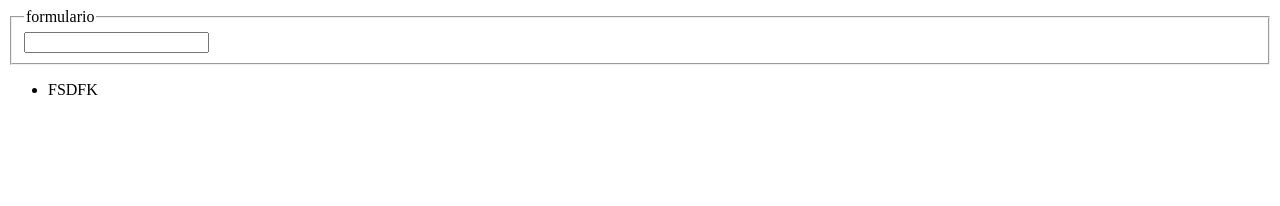
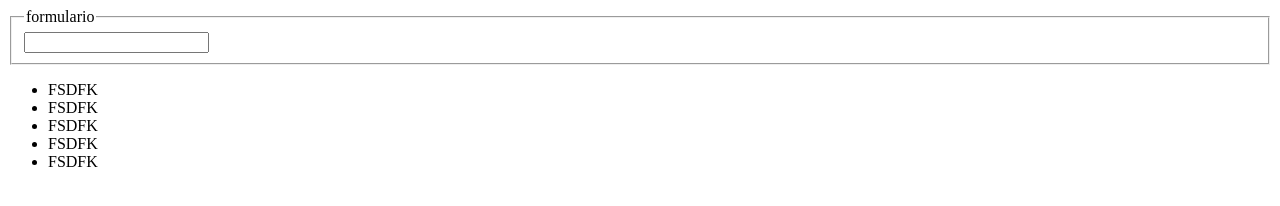
Before and after one commit to Maurimen32/clase-formulario, a plain HTML site: page formaularios/index.html in a window 1280 px wide. Drawn offline with Linux system fonts and the light colour scheme.

Commit message:
cambiando de rama

```diff
--- a/formaularios/index.html
+++ b/formaularios/index.html
@@ -23,6 +23,10 @@
         <DIV>
             <UL>
                 <LI>FSDFK</LI>
+                <LI>FSDFK</LI>
+                <LI>FSDFK</LI>
+                <LI>FSDFK</LI>
+                <LI>FSDFK</LI>
             </UL>
         </DIV>
 
```
